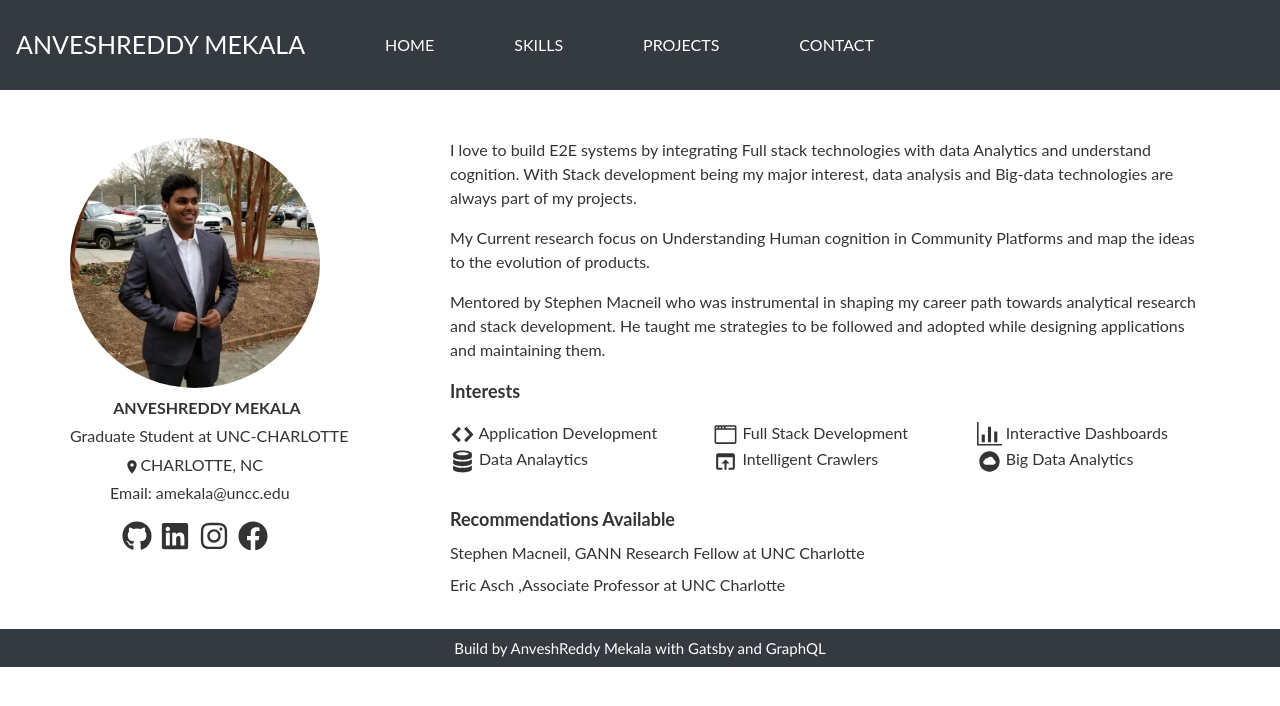
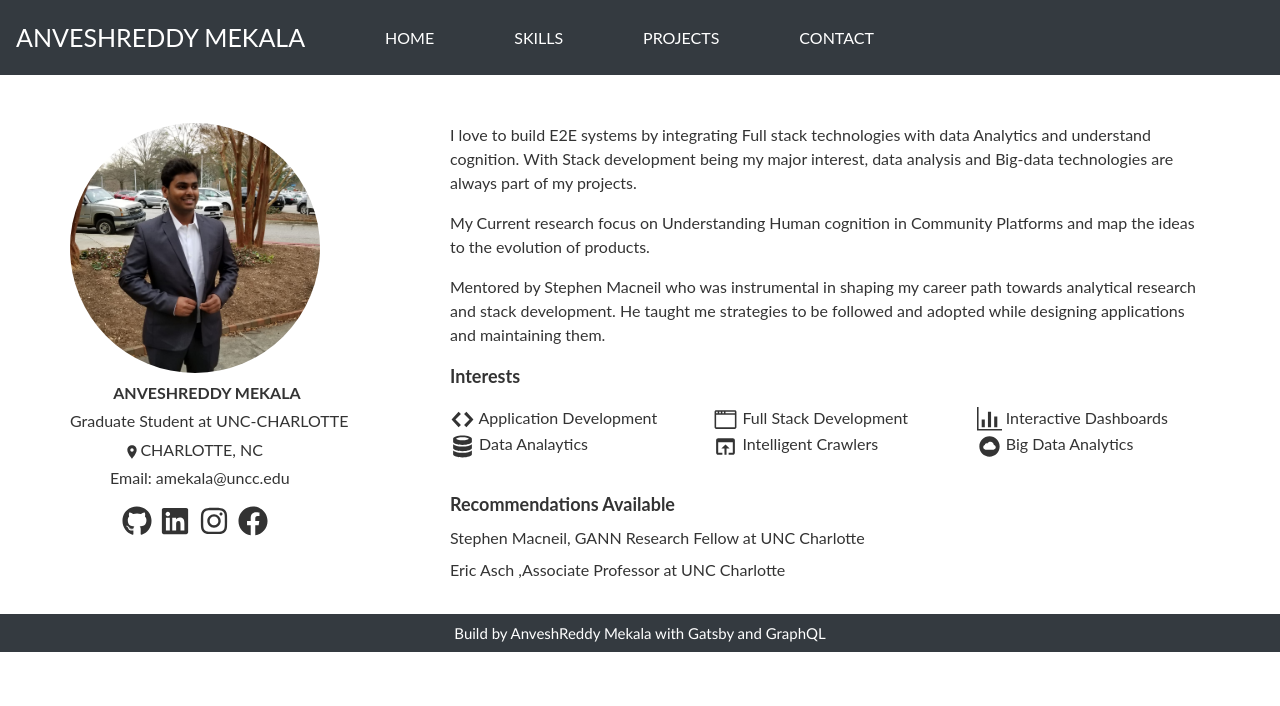
Before and after one commit to ANVESH96/Portfolio-Web-Application, a Gatsby site: page / in a window 1280 px wide. Built offline with nearby package versions, Linux system fonts and the light colour scheme; Gatsby itself is replaced by a stand-in of ours.

Commit message:
Header updated

```diff
--- a/src/components/header.js
+++ b/src/components/header.js
@@ -6,7 +6,7 @@ import {Nav,Navbar,Row,Col} from "react-bootstrap"
 import "../styles/styles.css"
 
 const Header = ({ siteTitle }) => (
-  <Navbar  sticky ="top"  bg="dark" expand="lg" variant="dark" role="navigation" style={{minHeight:90,fontFamily:'lato',color:'white'}}>
+  <Navbar  sticky ="top"  bg="dark" expand="lg" variant="dark" role="navigation" style={{minHeight:75,fontFamily:'lato',color:'white'}}>
   <Navbar.Brand  className= "lg mx-0 "style={{fontSize:25}} >{'ANVESHREDDY MEKALA'}</Navbar.Brand>
   <Navbar.Toggle aria-controls="basic-navbar-nav" />
    <Navbar.Collapse id="basic-navbar-nav">
```
